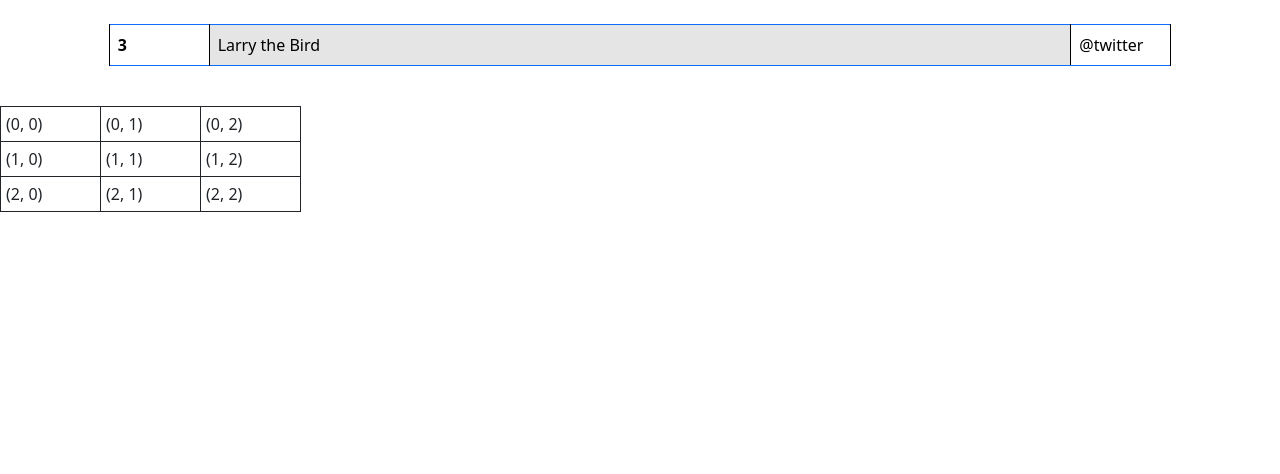
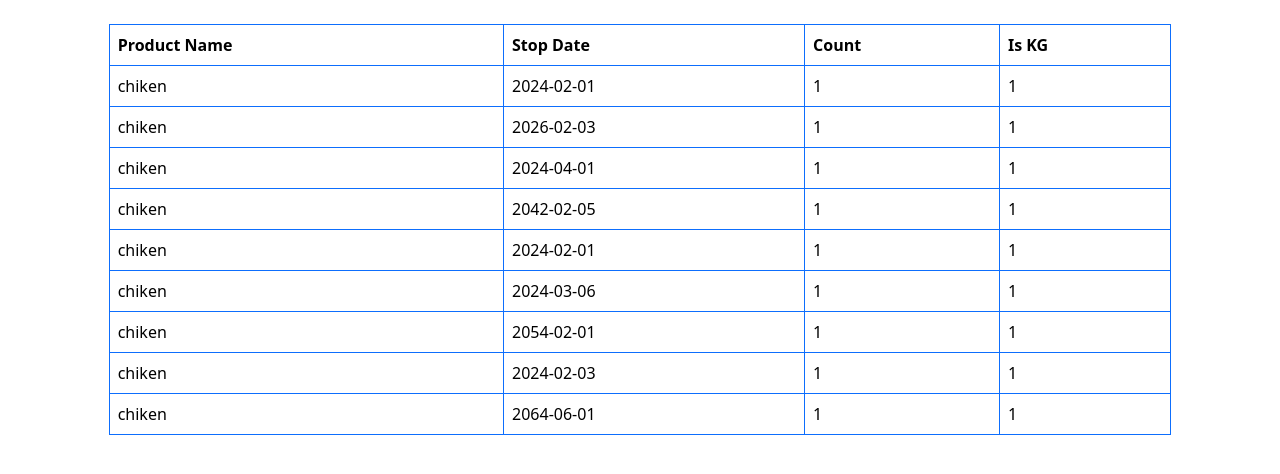
Before and after one commit to fedorchikthebest/umny-holodilnik, a Flask app: page /korzina in a window 1280 px wide. Shown: the part 72-546 px from the top of the page. Run offline with Flask 3, Linux system fonts and the light colour scheme; data comes from the database, SQL or seed files in the repository; data that the repository does not hold is empty.

Commit message:
лучший коммит за всю историю сортировка таблицы

```diff
--- a/db_operations.py
+++ b/db_operations.py
@@ -6,9 +6,14 @@ cur = con.cursor()
 
 cur.execute("CREATE TABLE IF NOT EXISTS classes(id INTEGER PRIMARY KEY AUTOINCREMENT, name TEXT NOT NULL)")
 cur.execute("CREATE TABLE IF NOT EXISTS products(id INTEGER PRIMARY KEY AUTOINCREMENT, name TEXT NOT NULL, stop_date DATE, count INTEGER, is_kg BOOLEAN, class_id INTEGER, FOREIGN KEY (class_id)  REFERENCES classes (id))")
+con.commit()
+con.close()
 
 
-def get_products() -> str:
+def get_products() -> dict:
+    con = sqlite3.connect("holodilnik.db")
+    cur = con.cursor()
+
     products = cur.execute("SELECT * FROM products")
     result = []
     for i in products.fetchall():
@@ -19,13 +24,38 @@ def get_products() -> str:
             "count": i[3],
             "is_kg": i[4],
             "class": class_name})
+    con.close()
     return result
 
 
 def add_product(name:str, class_name:str, stop_date:str, count:int, if_kg:bool):
+    con = sqlite3.connect("holodilnik.db")
+    cur = con.cursor()
+
     if len(cur.execute("SELECT id FROM classes WHERE name = ?", (class_name,)).fetchall()) == 0:
         cur.execute("INSERT INTO classes(name) VALUES (?)", (class_name, ))
     class_id = cur.execute("SELECT id FROM classes WHERE name=?", (class_name, )).fetchall()[0][0]
     cur.execute("INSERT INTO products(name, stop_date, count, is_kg, class_id) VALUES (?, ?, ?, ?, ?)", (name, stop_date, count, if_kg, class_id))
     con.commit()
+    con.close()
     return cur.lastrowid
+
+
+def delete_product(id: int):
+    con = sqlite3.connect("holodilnik.db")
+    cur = con.cursor()
+
+    cur.execute("DELET FROM products WHERE id=?", (id,))
+    con.commit()
+    con.close()
+
+
+print(add_product('chiken', 'chiken', '2024-02-01', 1, True))
+print(add_product('chiken', 'chiken', '2026-02-03', 1, True))
+print(add_product('chiken', 'chiken', '2024-04-01', 1, True))
+print(add_product('chiken', 'chiken', '2042-02-05', 1, True))
+print(add_product('chiken', 'chiken', '2024-02-01', 1, True))
+print(add_product('chiken', 'chiken', '2024-03-06', 1, True))
+print(add_product('chiken', 'chiken', '2054-02-01', 1, True))
+print(add_product('chiken', 'chiken', '2024-02-03', 1, True))
+print(add_product('chiken', 'chiken', '2064-06-01', 1, True))
--- a/templates/korzina.html
+++ b/templates/korzina.html
@@ -1,5 +1,6 @@
 <!DOCTYPE html>
 <html lang="en">
+
 <head>
     <meta charset="UTF-8">
     <meta name="viewport" content="width=device-width, initial-scale=1.0">
@@ -9,23 +10,9 @@
         integrity="sha384-YvpcrYf0tY3lHB60NNkmXc5s9fDVZLESaAA55NDzOxhy9GkcIdslK1eN7N6jIeHz"
         crossorigin="anonymous"></script>
     <title>Document</title>
+</head>
+
 <body>
-<style>
-    table, td, th {
-      border: 1px solid;
-      border-collapse: collapse;
-    }
-    td , th {
-      padding: 5px;
-      width: 100px;
-    }
-    th {
-      background-color: lightgreen;
-    }
-
-</style>
-
-
     <nav class="p-3 text-bg-dark">
         <div class="container">
             <div class="flex-wrap align-items-center justify-content-center justify-content-lg-start">
@@ -46,61 +33,114 @@
             <div class="col-1"></div>
             <div class="col-10">
                 <table class="table table-bordered border-primary">
-
                     <thead>
-
                     </thead>
                     <tbody>
                         <tr class="table-active">
-
                         </tr>
                         <tr>
-
                         </tr>
                         <tr>
-                    <th scope="row">3</th>
-                    <td colspan="2" class="table-active">Larry the Bird</td>
-                    <td>@twitter</td>
                         </tr>
                     </tbody>
                 </table>
-
-
-            <script type="module">
-                const table = document.createElement('table');
-                document.body.append(table);
-                let res = await fetch("/api");
-                let res_t = await res.json();
-                let otvet = res_t[0];
-                for (const value of res_t) {
-                  document.createElement('tr') = value.product_name;
-                  document.getElementById("dema").innerHTML = value.stop_date;
-                  document.getElementById("deme").innerHTML = value.count;
-                  document.getElementById("demr").innerHTML = value.is_kg;
-                }
-                // создаем таблицу и добавляем ее на страницу
-
-                // создаем три строки и добавляем их в таблицу
-                for (let i = 0; i < 3; i++) {
-                  const row = document.createElement('tr');
-                  table.append(row);
-
-                  // для каждой строки создаем три ячейки и добавляем их в строку
-                  for (let j = 0; j < 3; j++) {
-                    const cell = document.createElement('td');
-                    row.append(cell);
-
-                    // добавляем текст в ячейку
-                    const text = document.createTextNode(`(${i}, ${j})`);
-                    cell.append(text);
-                  }
-                }
-            </script>
-
-
             </div>
             <div class="col-1"></div>
         </div>
     </section>
+    <script type="module">
+        // Получаем данные из API
+let res = await fetch("/api");
+let res_t = await res.json();
+
+// Находим таблицу в HTML
+const table = document.querySelector('table.table-bordered');
+
+// Очищаем таблицу перед добавлением новых данных
+table.innerHTML = '';
+
+// Создаем заголовок таблицы
+const thead = document.createElement('thead');
+const headerRow = document.createElement('tr');
+const headers = ['Product Name', 'Stop Date', 'Count', 'Is KG'];
+let currentSortColumn = null;
+
+headers.forEach((headerText, index) => {
+    const th = document.createElement('th');
+    th.textContent = headerText;
+    th.style.cursor = 'pointer';
+    th.style.position = 'relative';
+    th.addEventListener('click', () => sortTable(index, th));
+    headerRow.appendChild(th);
+});
+thead.appendChild(headerRow);
+table.appendChild(thead);
+
+// Создаем тело таблицы и заполняем его данными
+const tbody = document.createElement('tbody');
+res_t.forEach(value => {
+    const row = document.createElement('tr');
+
+    const cell1 = document.createElement('td');
+    cell1.textContent = value.product_name;
+    row.appendChild(cell1);
+
+    const cell2 = document.createElement('td');
+    cell2.textContent = value.stop_date;
+    row.appendChild(cell2);
+
+    const cell3 = document.createElement('td');
+    cell3.textContent = value.count;
+    row.appendChild(cell3);
+
+    const cell4 = document.createElement('td');
+    cell4.textContent = value.is_kg;
+    row.appendChild(cell4);
+
+    tbody.appendChild(row);
+});
+table.appendChild(tbody);
+
+// Функция для сортировки таблицы
+let sortDirection = true; // true для возрастания, false для убывания
+function sortTable(columnIndex, th) {
+    const rows = Array.from(tbody.querySelectorAll('tr'));
+    rows.sort((a, b) => {
+        const cellA = a.children[columnIndex].textContent;
+        const cellB = b.children[columnIndex].textContent;
+
+        if (!isNaN(cellA) && !isNaN(cellB)) {
+            return sortDirection ? cellA - cellB : cellB - cellA;
+        } else {
+            return sortDirection ? cellA.localeCompare(cellB) : cellB.localeCompare(cellA);
+        }
+    });
+
+    // Переключаем направление сортировки
+    sortDirection = !sortDirection;
+
+    // Очищаем тело таблицы и добавляем отсортированные строки
+    tbody.innerHTML = '';
+    rows.forEach(row => tbody.appendChild(row));
+
+    // Обновляем индикатор сортировки
+    updateSortIndicator(th);
+}
+
+function updateSortIndicator(th) {
+    // Удаляем предыдущие индикаторы
+    if (currentSortColumn) {
+        currentSortColumn.textContent = currentSortColumn.textContent.replace(' ↑', '').replace(' ↓', '');
+    }
+
+    // Добавляем новый индикатор
+    th.textContent = th.textContent.replace(' ↑', '').replace(' ↓', '');
+    th.textContent += sortDirection ? ' ↑' : ' ↓';
+
+    // Обновляем текущий столбец сортировки
+    currentSortColumn = th;
+}
+    </script>
 </body>
+
 </html>
```
Also changed, not shown: templates/js/script.js (+45 -2 lines). Lines whose indentation alone changed are shown as unchanged.
